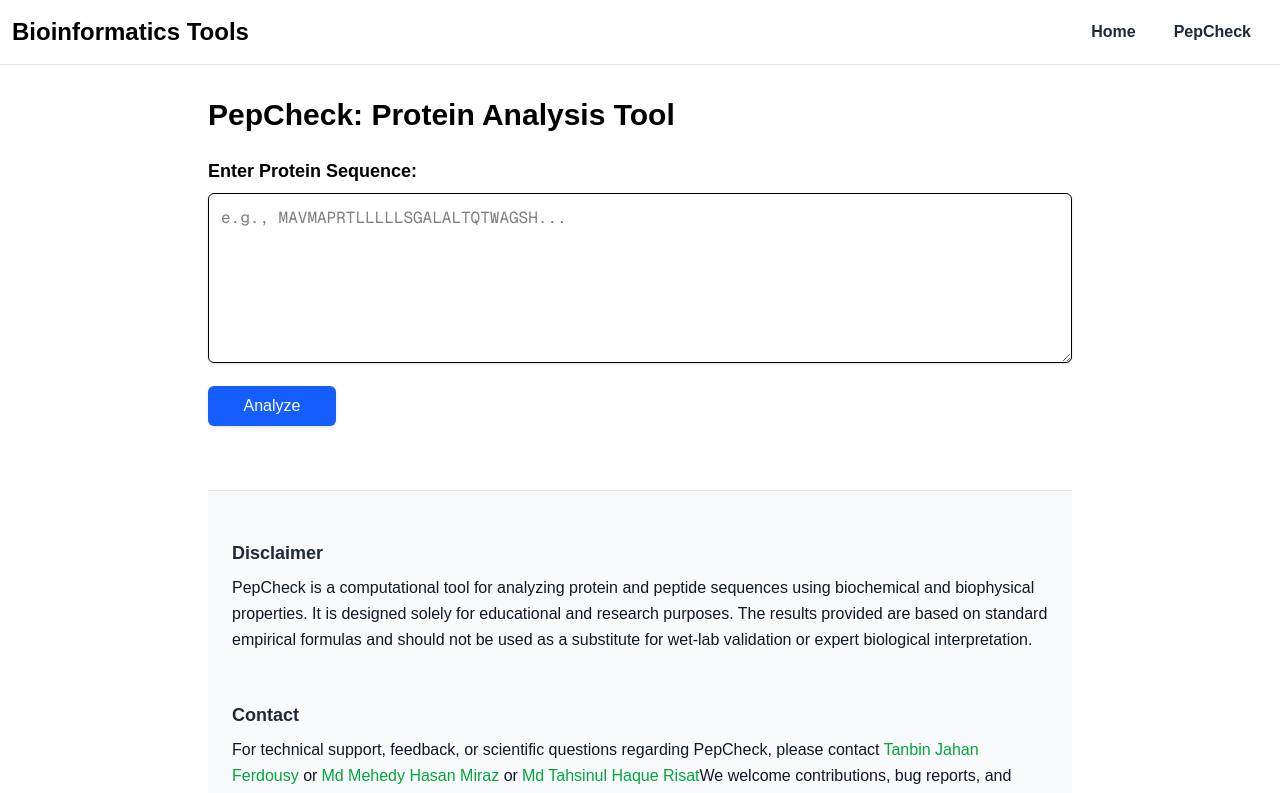
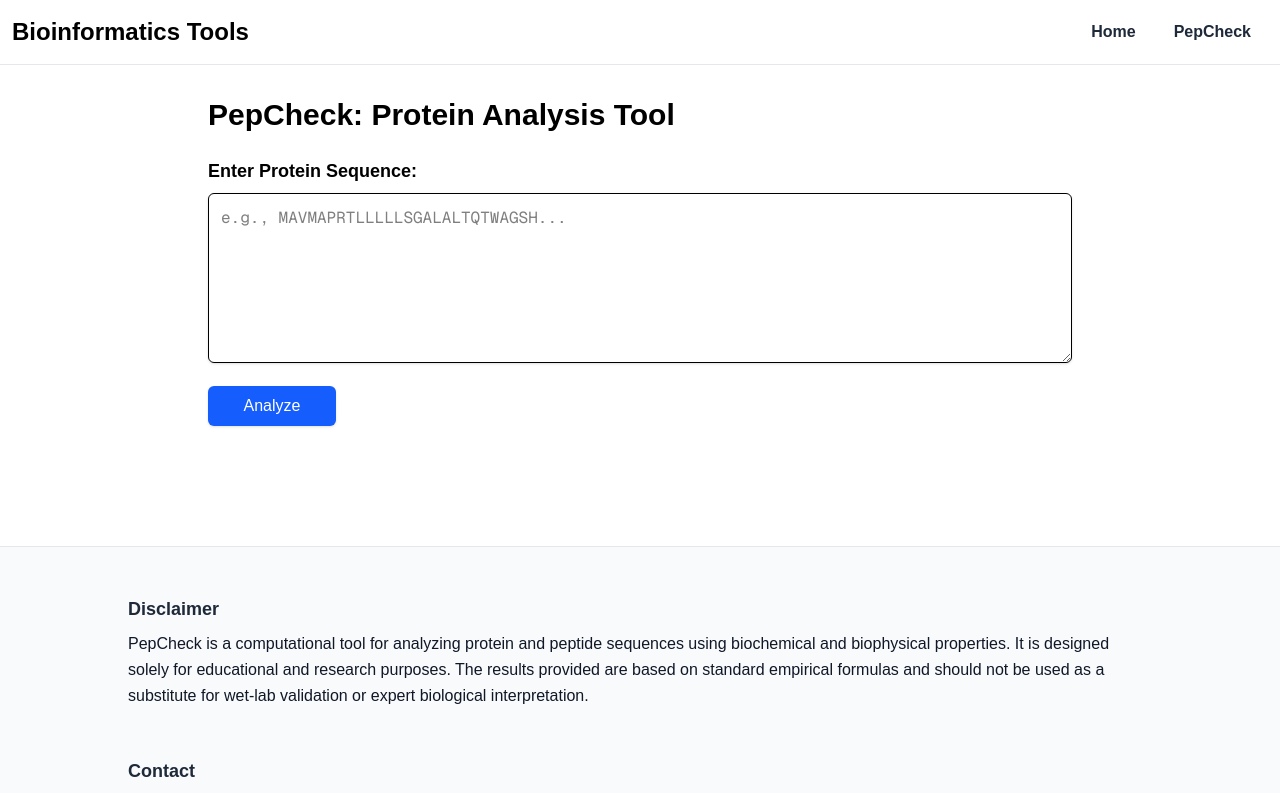
Before and after one commit to mdmehedyhasanmiraz/lab.sciencelet.org, a Next.js app: page /pepcheck in a window 1280 px wide. Shown: the top 793 px of the page. Built offline with nearby package versions, Linux system fonts and the light colour scheme; a web font is replaced by a local one.

Commit message:
Refactor layout of PepCheckPage to improve structure; wrap main content in a div for better styling and organization

```diff
--- a/app/(public)/pepcheck/page.tsx
+++ b/app/(public)/pepcheck/page.tsx
@@ -23,7 +23,8 @@ export default function PepCheckPage() {
   };
 
   return (
-    <main className="max-w-4xl mx-auto px-4 py-8">
+    <main>
+			<div className="max-w-4xl mx-auto px-4 py-8">
 				<h1 className="text-3xl font-bold mb-6">PepCheck: Protein Analysis Tool</h1>
 				<InputArea onSubmit={handleSubmit} />
 
@@ -46,7 +47,7 @@ export default function PepCheckPage() {
 						<AminoAcidComposition aminoAcidCount={properties.aminoAcidCount} total={properties.sequenceLength} />
 					</div>
 				)}
-
+			</div>
 			<CreditsSection />
     </main>
   );
```
Lines whose indentation alone changed are shown as unchanged.
